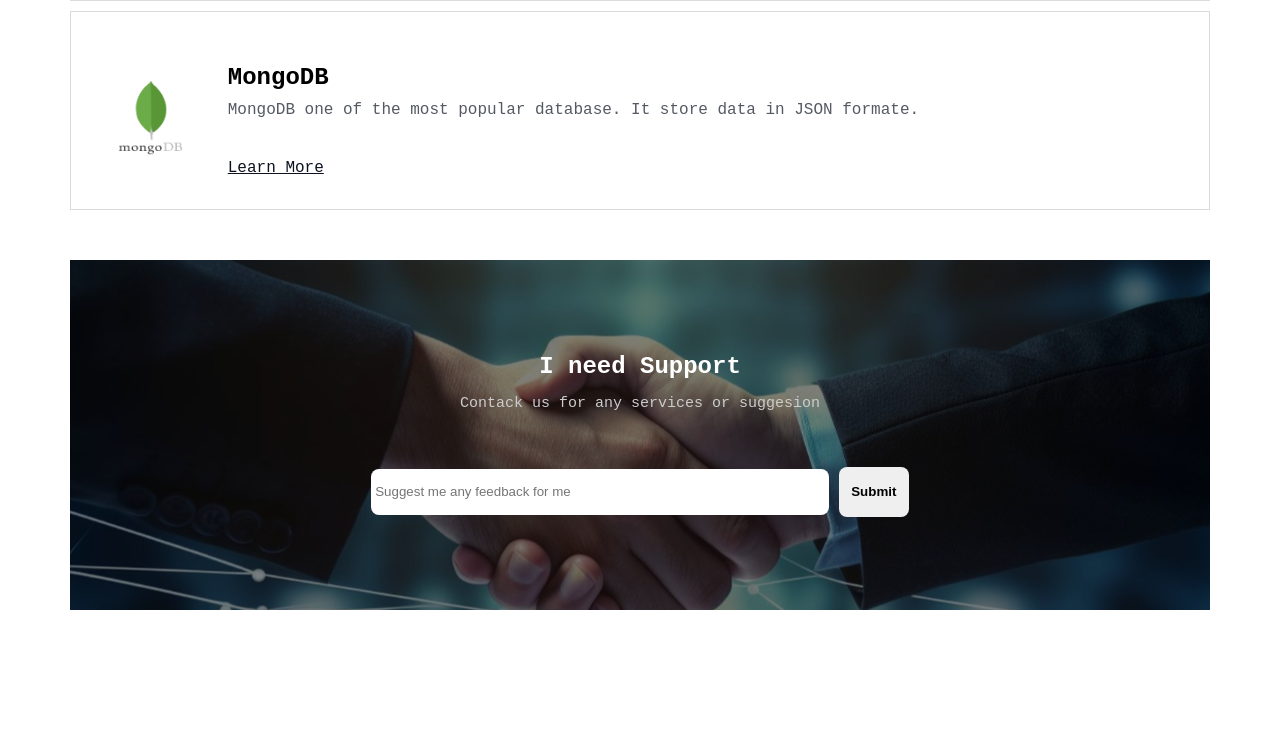
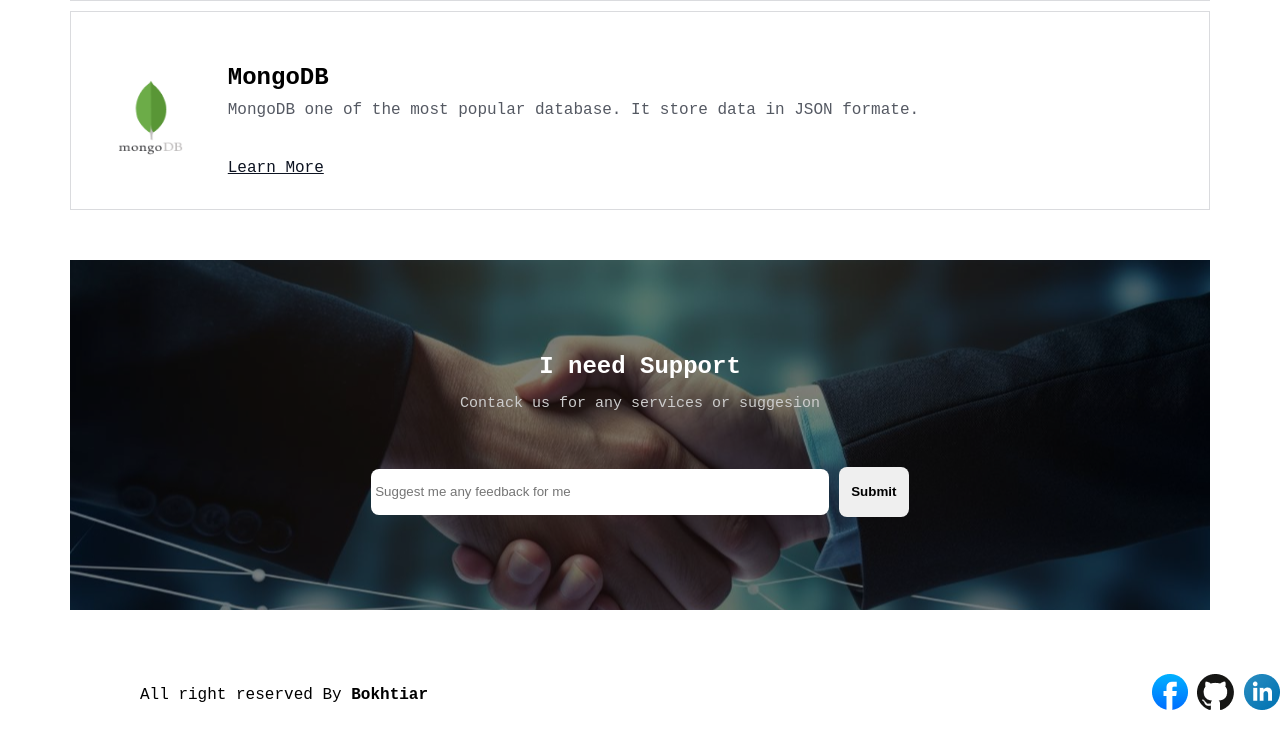
Before and after one commit to bokhtiarweb/portfolio, a plain HTML site: page index.html in a window 1280 px wide. Shown: the part 4113-4858 px from the top of the page. Before the commit the page ends 4773 px from the top, so only its background shows below. Drawn offline with Linux system fonts and the light colour scheme; a web font is replaced by a local one.

Commit message:
footer section added

```diff
--- a/assets/css/style.css
+++ b/assets/css/style.css
@@ -3,6 +3,9 @@
     font-family: "Azeret Mono", monospace;
     margin: 0;
     padding: 0;
+}
+html{
+    scroll-behavior: smooth;
 }
 /* shared syled */
 .learn_more_btn{
@@ -301,7 +304,7 @@ main.main_content{
     color: #ccc;
     font-size: 15px;
 }
-form.mail_form input[type='email']{
+.mail_form input[type='email']{
     width: 450px;
     height: 38px;
     padding: 4px;
@@ -317,3 +320,15 @@ form.mail_form input[type='email']{
     border: none;
     cursor: pointer;
 }
+.footer_section{
+    width: 1420px;
+}
+.footer_content{
+    width: 1140px;
+    height: 70px;
+    margin: 15px auto;
+    display: flex;
+    justify-content: space-between;
+    align-items: center;
+
+}
--- a/index.html
+++ b/index.html
@@ -23,7 +23,7 @@
                 <img class="hero_img" src="./assets/images/Group.png" alt="Hero Image" />
                 <h1 class="hero_title">"In the near future, I hope to become a Developer."</h1>
                 <p class="hero_desc">I have an awesome dream in the near future I would be a Webdeveloper. So achieve the goal I am trying hard and fast.</p>
-                <button class="contack_btn"><a href="#">Contact with me</a></button>
+                <button class="contack_btn"><a href="#contack_us">Contact with me</a></button>
             </div>
         </div>
     </header>
@@ -139,24 +139,35 @@
             </div>
         </section>
 
-        <section class="support_section">
+        <section class="support_section" id="contack_us">
             <div class="bg_img">
                 <div class="email_box">
                     <div class="text_content">
                         <h2 class="mail_title">I need Support</h2>
                         <p class="mail_desc">Contack us for any services or suggesion</p>
                     </div>
-                    <form method="post" class="mail_form">
+                    <div class="mail_form">
                         <input type="email" name="email" id="email" placeholder="Suggest me any feedback for me">
                         <button type="submit" class="send_mail_btn">Submit</button>
-                    </form>
+                    </div>
                 </div>
             </div>
         </section>
 
     </main>
 
-    <footer></footer>
+    <footer class="footer_section">
+        <div class="footer_content">
+            <div class="reserved">
+                <span>All right reserved By <strong>Bokhtiar</strong></span>
+            </div>
+            <div class="social_icons">
+               <a href=""><img src="./assets/images/facebook.png" alt="Facbook" /></a>
+                <a href=""><img src="./assets/images/github.png" alt="Facbook" /></a>
+                <a href=""><img src="./assets/images/linkedin-icon 1.png" alt="Facbook" /></a>
+            </div>
+        </div>
+    </footer>
 
 </body>
 </html>
```
